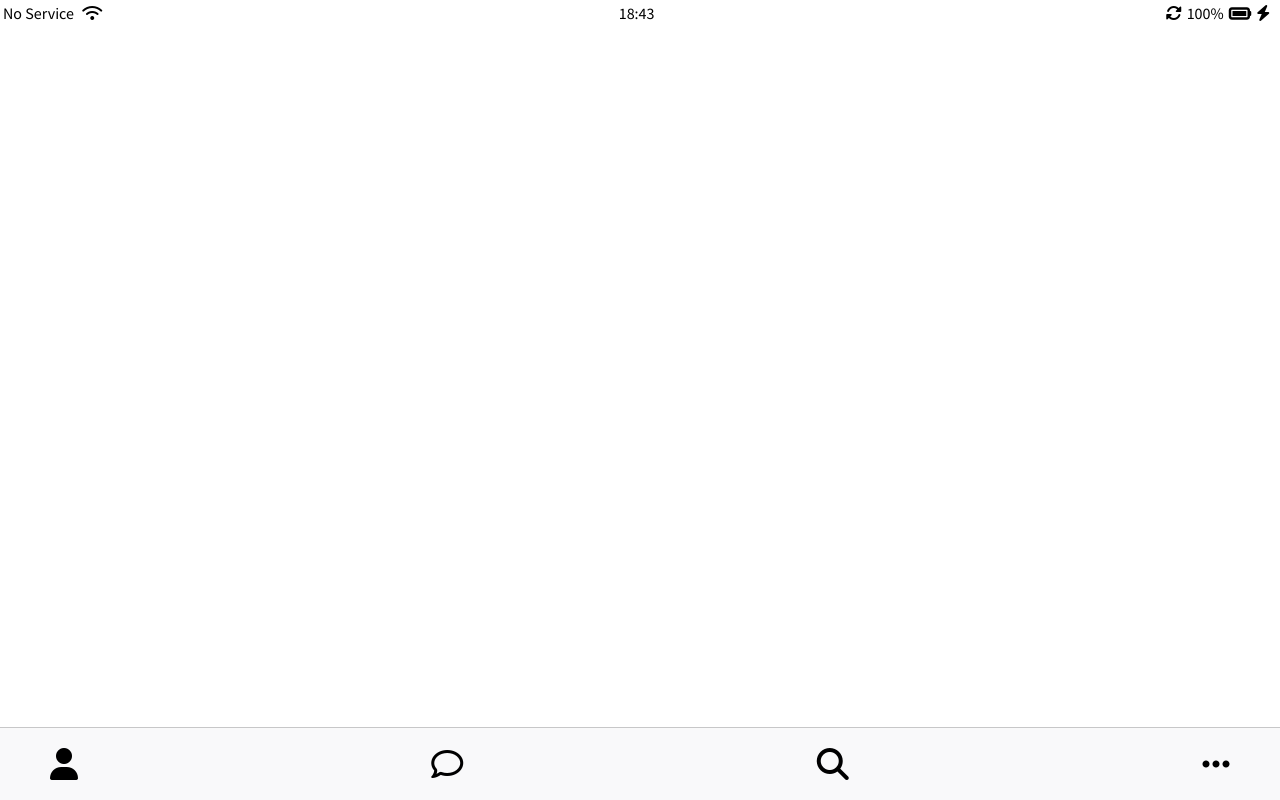
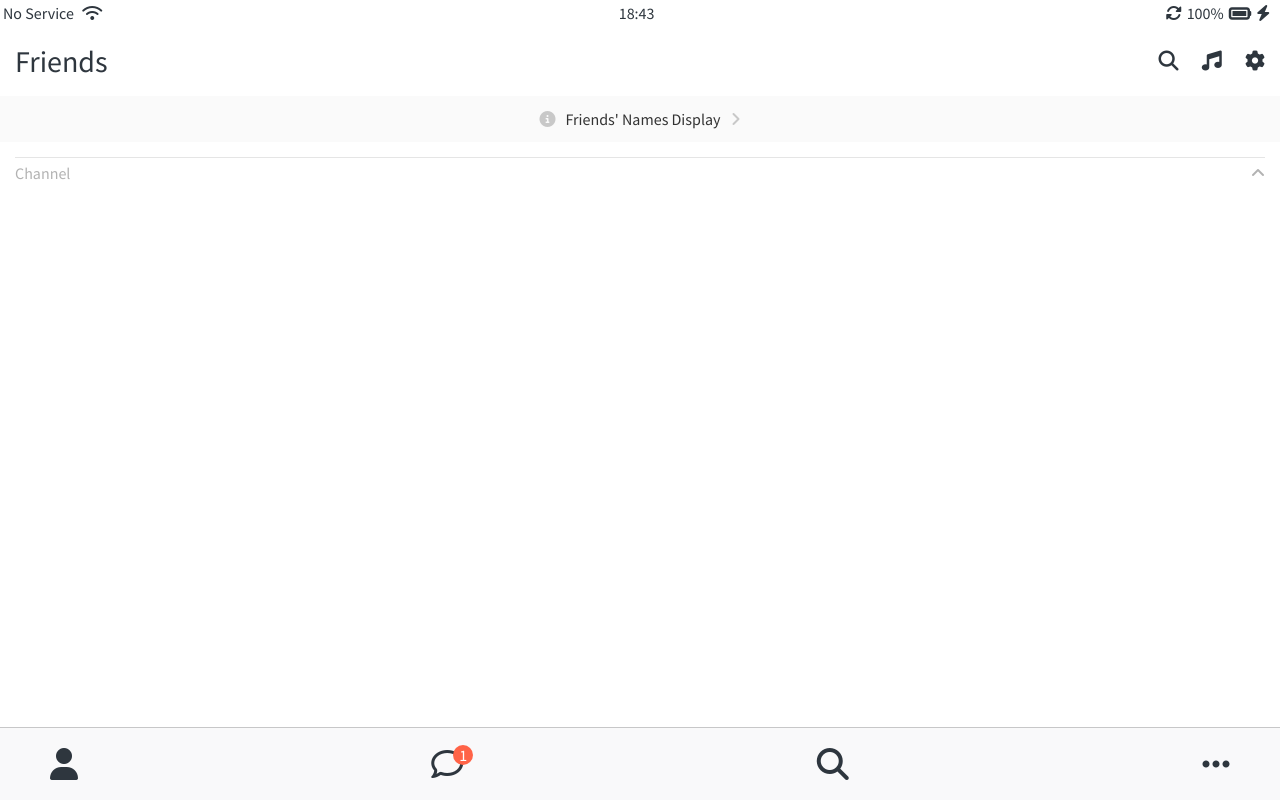
Before and after one commit to Wowso/kokoa-clone-2020, a plain HTML site: page friends.html in a window 1280 px wide. Drawn offline with Linux system fonts and the light colour scheme.

Commit message:
Update friends html and css

```diff
--- a/css/component/nav-bar.css
+++ b/css/component/nav-bar.css
@@ -15,4 +15,19 @@
 
 .nav__link {
   color: #2e363e;
+  position: relative;
 }
+
+.nav__notification {
+  display: flex;
+  position: absolute;
+  background-color: tomato;
+  width: 20px;
+  height: 20px;
+  border-radius: 50%;
+  justify-content: center;
+  align-items: center;
+  color: white;
+  right: -10px;
+  top: -15px;
+}
--- /dev/null
+++ b/css/component/screen-header.css
@@ -0,0 +1,15 @@
+.screen-header {
+  display: flex;
+  justify-content: space-between;
+  align-items: center;
+  margin: 20px 15px;
+}
+
+.screen-header__title {
+  font-size: 30px;
+}
+
+.screen-header__icons span {
+  margin-left: 20px;
+  font-size: 10px;
+}
--- a/css/component/status-bar.css
+++ b/css/component/status-bar.css
@@ -1,5 +1,4 @@
 .status-bar {
-  position: fixed;
   width: 100%;
   top: 0;
   display: flex;
--- /dev/null
+++ b/css/screens/friends.css
@@ -0,0 +1,27 @@
+#friends-display-link {
+  display: flex;
+  width: 100%;
+  padding: 15px 0px;
+  background-color: #fafafa;
+  justify-content: center;
+  align-items: center;
+}
+
+#friends-display-link span {
+  margin: 0px 10px;
+  color: rgba(0, 0, 0, 0.8);
+}
+
+#friends-display-link i {
+  color: rgba(0, 0, 0, 0.2);
+}
+
+#friends-display-channel {
+  display: flex;
+  height: 30px;
+  justify-content: space-between;
+  align-items: center;
+  margin: 15px 15px;
+  border-top: 1px solid rgba(0, 0, 0, 0.1);
+  color: rgba(0, 0, 0, 0.3);
+}
--- a/css/styles.css
+++ b/css/styles.css
@@ -5,10 +5,13 @@
 /* Component */
 @import "component/status-bar.css";
 @import "component/nav-bar.css";
+@import "component/screen-header.css";
 
 /* Screens */
 @import "screens/login.css";
+@import "screens/friends.css";
 
 body {
+  color: #2e363e;
   font-family: "Source Sans Pro", sans-serif;
 }
--- a/friends.html
+++ b/friends.html
@@ -27,21 +27,44 @@
     <nav class="nav">
       <ul class="nav__ul">
         <li class="nav__btn">
-          <a class="nav_link" href="#"><i class="fas fa-user fa-2x"></i></a>
+          <a class="nav__link" href="#"><i class="fas fa-user fa-2x"></i></a>
         </li>
         <li class="nav__btn">
-          <a class="nav_link" href="#"><i class="far fa-comment fa-2x"></i></a>
+          <a class="nav__link" href="#">
+            <span class="nav__notification">1</span>
+            <i class="far fa-comment fa-2x"></i
+          ></a>
         </li>
         <li class="nav__btn">
-          <a class="nav_link" href="#"><i class="fas fa-search fa-2x"></i></a>
+          <a class="nav__link" href="#"><i class="fas fa-search fa-2x"></i></a>
         </li>
         <li class="nav__btn">
-          <a class="nav_link" href="#"
+          <a class="nav__link" href="#"
             ><i class="fas fa-ellipsis-h fa-2x"></i
           ></a>
         </li>
       </ul>
     </nav>
+
+    <header class="screen-header">
+      <h1 class="screen-header__title">Friends</h1>
+      <div class="screen-header__icons">
+        <span><i class="fas fa-search fa-2x"></i></span>
+        <span><i class="fas fa-music fa-2x"></i></span>
+        <span><i class="fas fa-cog fa-2x"></i></span>
+      </div>
+    </header>
+
+    <a id="friends-display-link" href="#">
+      <i class="fas fa-info-circle"></i>
+      <span>Friends' Names Display</span>
+      <i class="fas fa-angle-right"></i>
+    </a>
+
+    <div id="friends-display-channel">
+      <span>Channel</span>
+      <i class="fas fa-angle-up"></i>
+    </div>
 
     <script
       src="https://kit.fontawesome.com/859a56dac2.js"
```
